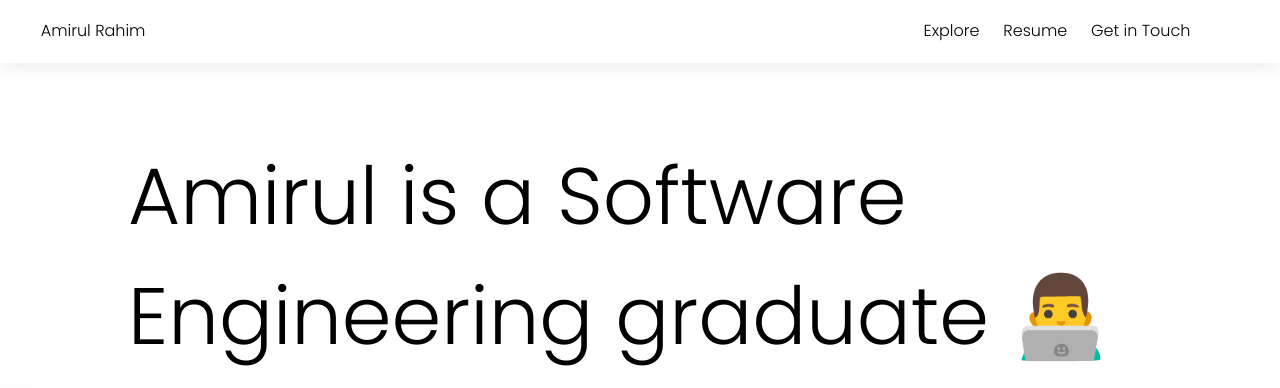
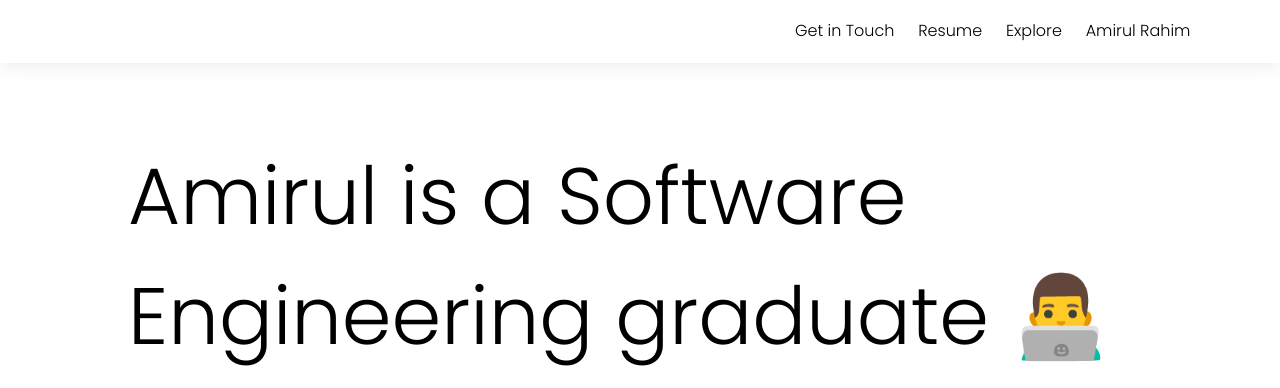
Before and after one commit to amirulrahim/cv, a plain HTML site: page index.html in a window 1280 px wide. Shown: the top 388 px of the page. Drawn offline with Linux system fonts and the light colour scheme.

Commit message:
Add files via upload

```diff
--- a/index.html
+++ b/index.html
@@ -31,17 +31,7 @@
       <nav class="tab">
         <ul>
           <li>
-            <a class="tab-items" href="mailto:amirulrrhm@gmail.com"
-              >Get in Touch</a
-            >
-          </li>
-          <li>
-            <a
-              class="tab-items"
-              href="files\AmirulRahim-CV.pdf"
-              target="_blank"
-              >Resume</a
-            >
+            <a class="amirul">Amirul Rahim</a>
           </li>
           <li class="dropdown">
             <a class="tab-items">Explore</a>
@@ -56,7 +46,14 @@
             </div>
           </li>
           <li>
-            <a class="home">Amirul Rahim</a>
+            <a class="tab-items" href="files\AmirulRahim-CV.pdf" target="_blank"
+              >Resume</a
+            >
+          </li>
+          <li>
+            <a class="tab-items" href="mailto:amirulrrhm@gmail.com"
+              >Get in Touch</a
+            >
           </li>
         </ul>
       </nav>
@@ -90,11 +87,12 @@
         <h1 class="section-header">About him</h1>
         <img class="profile-img" src="images/profile.png" alt="profile-img" />
         <h2>
-          Amirul Rahim is a driven and goal-oriented software engineering student who
-          is not afraid to step out of his comfort zone for the pursuit of new
-          knowledge and skill sets. With strengths in programming, problem
-          solving, and critical thinking, he is a student of Multimedia
-          University, Cyberjaya. He is currently interning at Deloitte Malaysia.
+          Amirul Rahim is a driven and goal-oriented software engineering
+          student who is not afraid to step out of his comfort zone for the
+          pursuit of new knowledge and skill sets. With strengths in
+          programming, problem solving, and critical thinking, he is a student
+          of Multimedia University, Cyberjaya. He is currently interning at
+          Deloitte Malaysia.
         </h2>
         <h2>
           <br />
@@ -300,6 +298,7 @@
       </div>
     </div>
   </body>
+
   <footer>
     <div class="bottom-container">
       <p>Designed and Developed by Amirul Rahim | 2022 &#xa9;</p>
```
